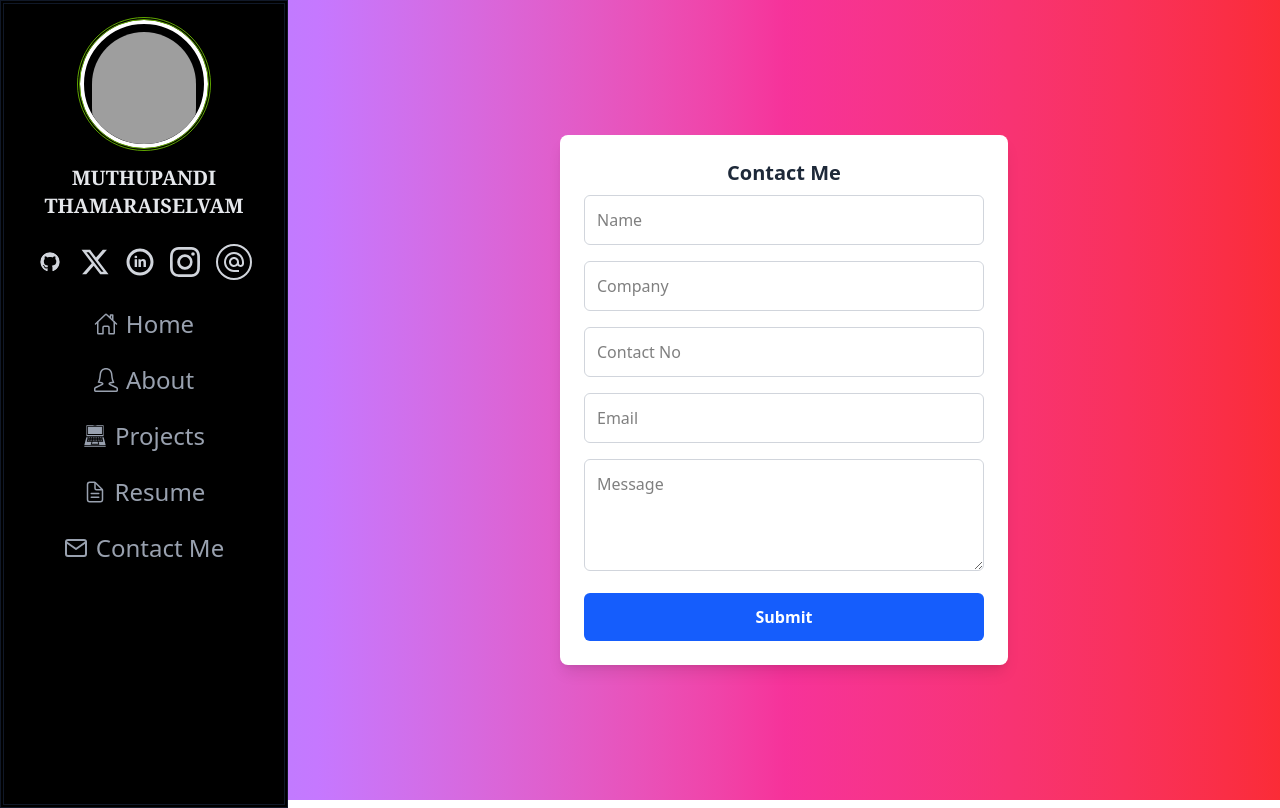
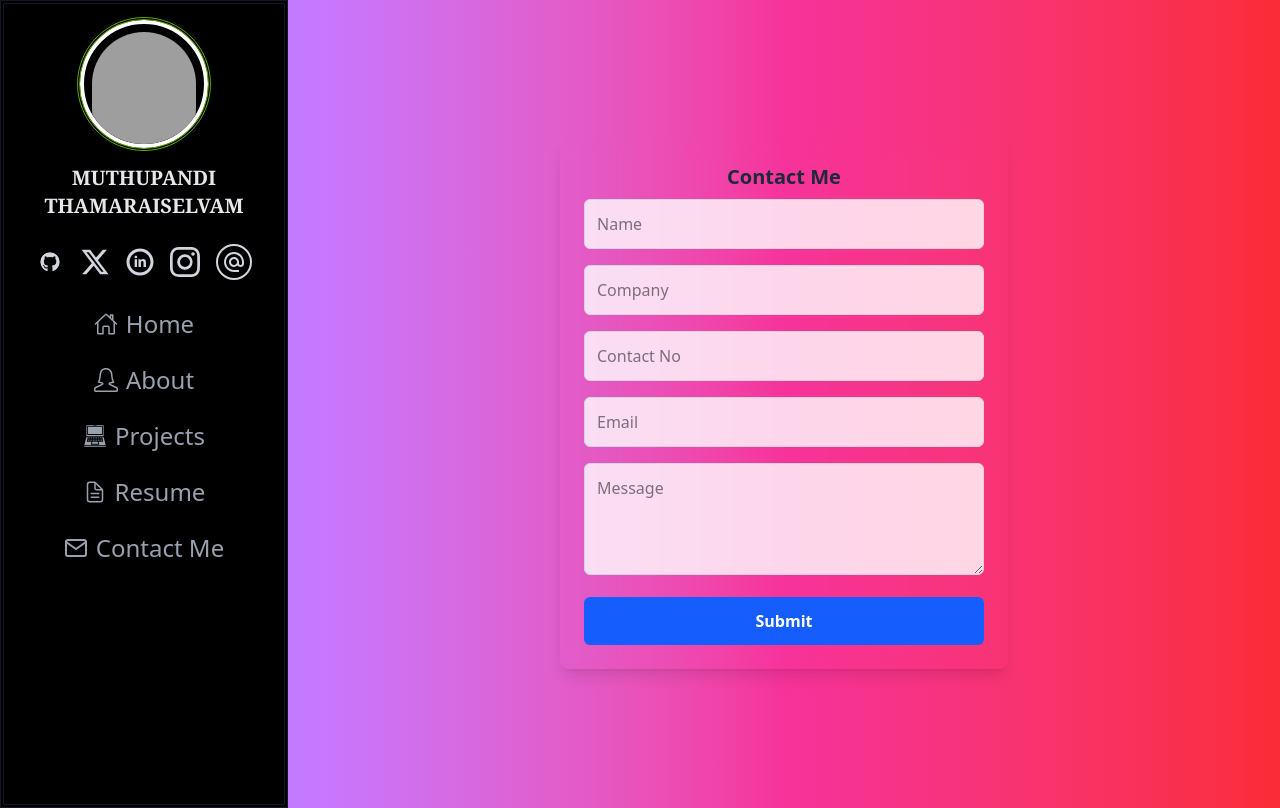
Before and after one commit to Selva2026/OILOFTROPYM, a React (Vite) app: page /contact in a window 1280 px wide. Built offline with nearby package versions, Linux system fonts and the light colour scheme; grey boxes are pictures that could not be loaded.

Commit message:
Update Contact.jsx

```diff
--- a/src/Components/Contact.jsx
+++ b/src/Components/Contact.jsx
@@ -1,4 +1,5 @@
 import React, { useState } from "react";
+import axios from "axios"; // Axios import
 
 const Contact = () => {
   const [formData, setFormData] = useState({
@@ -13,20 +14,28 @@ const Contact = () => {
     setFormData({ ...formData, [e.target.name]: e.target.value });
   };
 
-  const handleSubmit = (e) => {
+  const handleSubmit = async (e) => {
     e.preventDefault();
-    console.log("Form Data Submitted: ", formData);
-    alert("Your message has been sent!");
+
+    try {
+      // 🔁 Replace with your real backend URL
+      const response = await axios.post("https://portfolio-pandibe.onrender.com/api/contact", formData);
+      console.log("Server Response: ", response.data);
+      alert("Your message has been sent!");
+    } catch (error) {
+      console.error("Error sending message:", error);
+      alert("Failed to send message. Please try again later.");
+    }
   };
 
   return (
-    <div className="flex justify-center items-center w-full h-screen sm:h-screen bg-gradient-to-r from-purple-400 via-pink-500 to-red-500">
-      <div className="w-full h-full sm:h-auto sm:max-w-md p-6 sm:rounded-lg sm:shadow-lg bg-white flex items-center justify-center">
-        <form
-          onSubmit={handleSubmit}
-          className="w-full space-y-4 max-w-md"
-        >
-          <h2 className="text-xl font-semibold text-center mb-2 text-gray-800">Contact Me</h2>
+    <div className="flex justify-center sm:items-center w-full min-h-screen bg-gradient-to-r from-purple-400 via-pink-500 to-red-500 p-4 overflow-y-auto">
+      <div className="w-full max-w-md p-6 rounded-lg shadow-lg bg-white/0 backdrop-blur-sm">
+        <form onSubmit={handleSubmit} className="w-full space-y-4">
+          <h2 className="text-xl font-semibold text-center mb-2 text-gray-800">
+            Contact Me
+          </h2>
+
           <input
             type="text"
             name="name"
@@ -34,8 +43,9 @@ const Contact = () => {
             value={formData.name}
             onChange={handleChange}
             required
-            className="w-full p-3 border border-gray-300 rounded-md text-base"
+            className="w-full p-3 border border-gray-300 rounded-md text-base bg-white/80"
           />
+
           <input
             type="text"
             name="company"
@@ -43,8 +53,9 @@ const Contact = () => {
             value={formData.company}
             onChange={handleChange}
             required
-            className="w-full p-3 border border-gray-300 rounded-md text-base"
+            className="w-full p-3 border border-gray-300 rounded-md text-base bg-white/80"
           />
+
           <input
             type="tel"
             name="contactNo"
@@ -52,8 +63,9 @@ const Contact = () => {
             value={formData.contactNo}
             onChange={handleChange}
             required
-            className="w-full p-3 border border-gray-300 rounded-md text-base"
+            className="w-full p-3 border border-gray-300 rounded-md text-base bg-white/80"
           />
+
           <input
             type="email"
             name="email"
@@ -61,16 +73,18 @@ const Contact = () => {
             value={formData.email}
             onChange={handleChange}
             required
-            className="w-full p-3 border border-gray-300 rounded-md text-base"
+            className="w-full p-3 border border-gray-300 rounded-md text-base bg-white/80"
           />
+
           <textarea
             name="message"
             placeholder="Message"
             value={formData.message}
             onChange={handleChange}
             required
-            className="w-full p-3 border border-gray-300 rounded-md h-28 text-base"
+            className="w-full p-3 border border-gray-300 rounded-md h-28 text-base bg-white/80"
           ></textarea>
+
           <button
             type="submit"
             className="w-full p-3 bg-blue-600 text-white font-semibold rounded-md hover:bg-blue-700"
```
